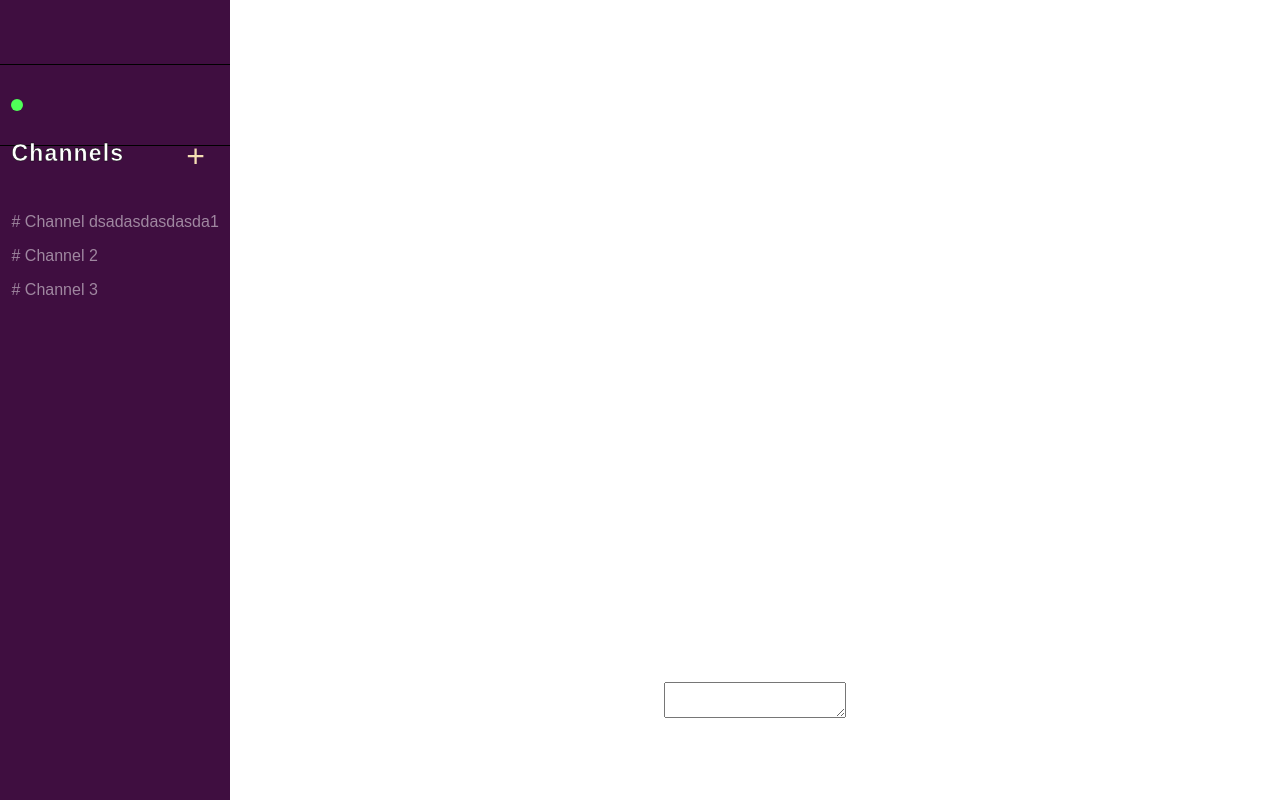
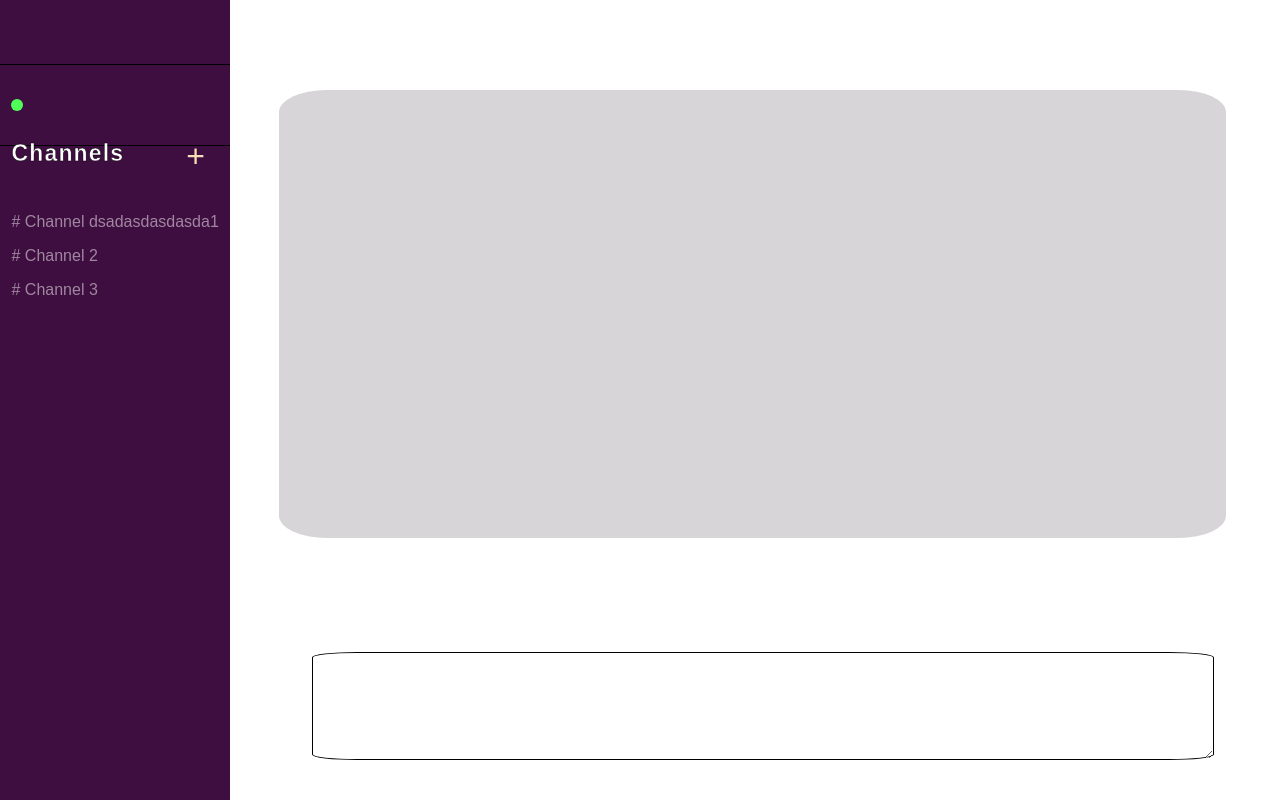
Before and after one commit to A-Fayez/flack, a Flask app: template templates/chat.html in a window 1280 px wide. Run offline with Flask 2, Linux system fonts and the light colour scheme; the template is opened without the code that fills it, so the values that code supplies are empty; style sheets or scripts are compiled from the project's sources.

Commit message:
message-view

```diff
--- a/static/css/style.css
+++ b/static/css/style.css
@@ -31,6 +31,7 @@ p {
     grid-template-columns: 18% auto 20%;
     grid-template-rows: repeat(4, 1fr);
     place-items: center;
+    grid-gap: 1rem;
 }
 
 .display {
--- a/static/sass/chat.scss
+++ b/static/sass/chat.scss
@@ -128,3 +128,23 @@ ul li a:active {
   @include flexbox();
   flex-wrap: wrap;
 }
+
+#message-box {
+  place-self: start;
+  border: 1px solid black;
+  border-radius: 5%;
+  width: 70vw;
+  height: 8vw;
+}
+
+.messages {
+  grid-area: 1 / 2 / 4 / 4;
+  width: 100%;
+  height: 100%;
+  background-color: rgb(216, 213, 216);
+  border-radius: 5%;;
+  margin-right: 2%;
+  margin-top: 3%;
+  width: 74vw;
+  height: 35vw;
+}
--- a/templates/chat.html
+++ b/templates/chat.html
@@ -23,8 +23,11 @@
 
     </div>
 </div>
+
 <div class="input-message-area">
     <textarea id="message-box"></textarea>
 </div>
-<div class="messages"></div>
+
+<div class="messages">
+</div>
 {% endblock %}
```
